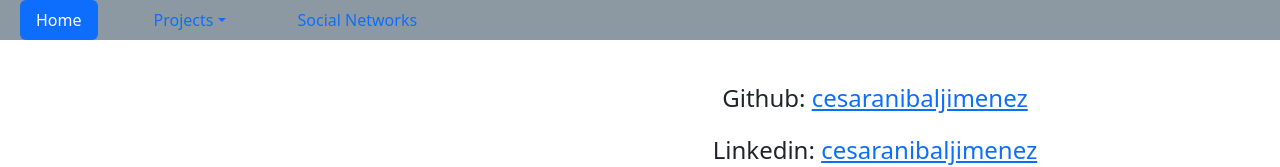
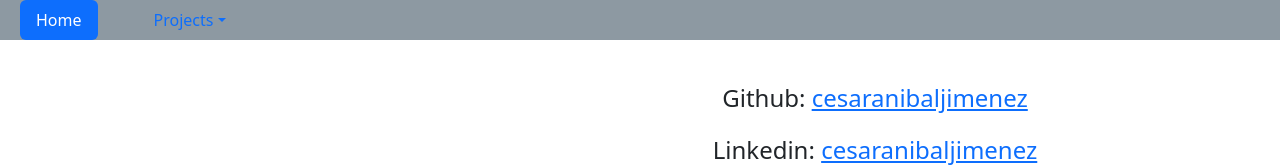
Before and after one commit to deluciam/cesaranibaljimenez.github.io, a website: page index.html in a window 1280 px wide. Shown: the top 167 px of the page. Drawn offline with nearby package versions, Linux system fonts and the light colour scheme.

Commit message:
Se elimina social networks de Navbar

```diff
--- a/index.html
+++ b/index.html
@@ -35,7 +35,7 @@
               </ul>
             </li>
             <li class="nav-item">
-              <a class="nav-link" href="#">Social Networks</a>
+
             </li>
             <li class="nav-item">
               <a class="nav-link disabled" aria-disabled="true"></a>
```
